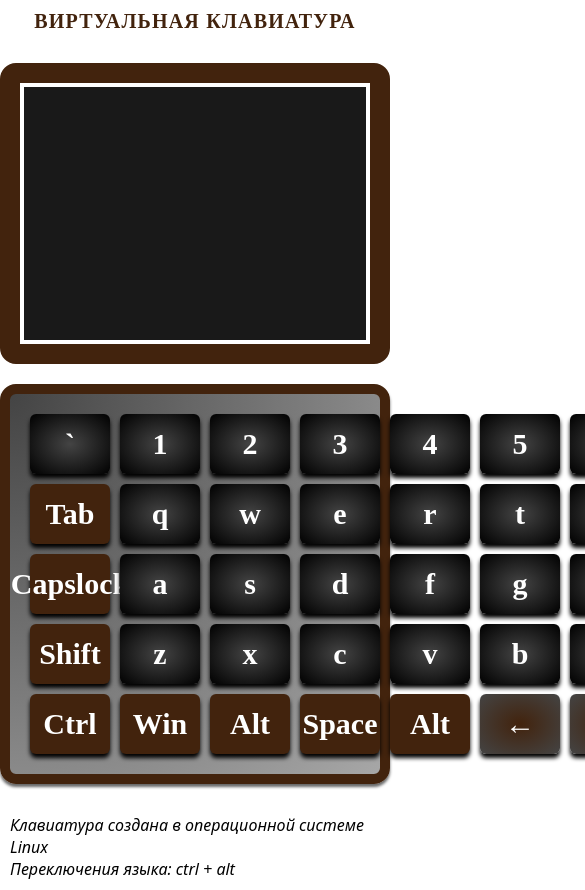
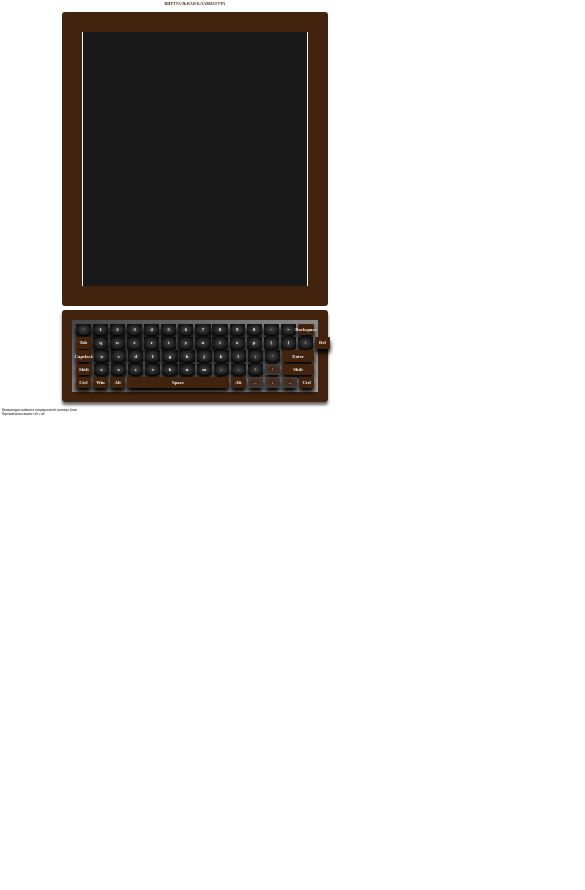
Before and after one commit to lakdav/virtual-keyboard, a website: page index.html in a window 390 px wide. Shown: the top 890 px of the page, 585 px wide, since content can reach past the window. After the commit the page ends 844 px from the top, so only its background shows below. Drawn offline with Linux system fonts and the light colour scheme.

Commit message:
fix: change font size of btn

```diff
--- a/css/style.css
+++ b/css/style.css
@@ -10,6 +10,29 @@
 }
 html {
   font-size: 62.5%;
+}
+html {
+  font-size: calc(1vw - 7px);
+}
+@media screen and (max-width: 1400px) {
+  html {
+    font-size: calc(1vw - 4px);
+  }
+}
+@media screen and (max-width: 1200px) {
+  html {
+    font-size: calc(1vw - 4px);
+  }
+}
+@media screen and (max-width: 1000px) {
+  html {
+    font-size: calc(1vw - 3px);
+  }
+}
+@media screen and (max-width: 800px) {
+  html {
+    font-size: calc(1vw - 2px);
+  }
 }
 body {
   font-size: 1.6rem;
@@ -81,7 +104,7 @@ body {
   --active: radial-gradient(at center, var(--bg-btn), var(--bg-btn));
   color: #fff;
   background: var(--bg);
-  font-size: 3rem;
+  font-size: 2.5rem;
   min-width: 8rem;
   height: 6rem;
   display: flex;
@@ -147,7 +170,7 @@ body {
   flex: 6;
 }
 .keyboard__btn--delete::after {
-  content: 'del';
+  content: 'Del';
 }
 .keyboard__btn--capslock,
 .keyboard__btn--shiftleft {
--- a/js/index.js
+++ b/js/index.js
@@ -1,4 +1,5 @@
 const FirstLetterEn = { code: 'Backquote', key: ['`', '~'] };
+const FirstLetterRu = { code: 'Backquote', key: ['ё'] };
 const keysNumber = [
   { code: 'Digit1', key: ['1', '!'] },
   { code: 'Digit2', key: ['2', '@'] },
@@ -16,7 +17,7 @@ const keysNumber = [
 const langEn = [
   [
     { code: 'KeyQ', key: ['q'] },
-    { code: 'KeyE', key: ['w'] },
+    { code: 'KeyW', key: ['w'] },
     { code: 'KeyE', key: ['e'] },
     { code: 'KeyR', key: ['r'] },
     { code: 'KeyT', key: ['t'] },
@@ -58,7 +59,7 @@ const langEn = [
 const langRu = [
   [
     { code: 'KeyQ', key: ['й'] },
-    { code: 'KeyE', key: ['ц'] },
+    { code: 'KeyW', key: ['ц'] },
     { code: 'KeyE', key: ['у'] },
     { code: 'KeyR', key: ['к'] },
     { code: 'KeyT', key: ['е'] },
@@ -110,7 +111,7 @@ const del = { code: 'Delete' };
 const tab = { code: 'Tab' };
 const controlLeft = { code: 'ControlLeft' };
 const controlRight = { code: 'ControlRight' };
-const win = { code: 'window' };
+const win = { code: 'Window' };
 const altLeft = { code: 'AltLeft' };
 const altRight = { code: 'AltRight' };
 const space = { code: 'Space' };
@@ -147,7 +148,7 @@ const keys = {
     ...restOfButtons,
   ],
   ru: [
-    FirstLetterEn,
+    FirstLetterRu,
     ...keysNumber,
     Backspace,
     'next',
@@ -427,11 +428,11 @@ class Keyboard {
           }
         }
         if (code === 'ArrowUp') {
-          this.insert('⬆️');
+          this.insert('▲');
           this.setPos(1);
         }
         if (code === 'ArrowDown') {
-          this.insert('⬇️');
+          this.insert('▼');
           this.setPos(1);
         }
         if (key) {
```
Also changed, not shown: index.html (+1 -0 lines).
